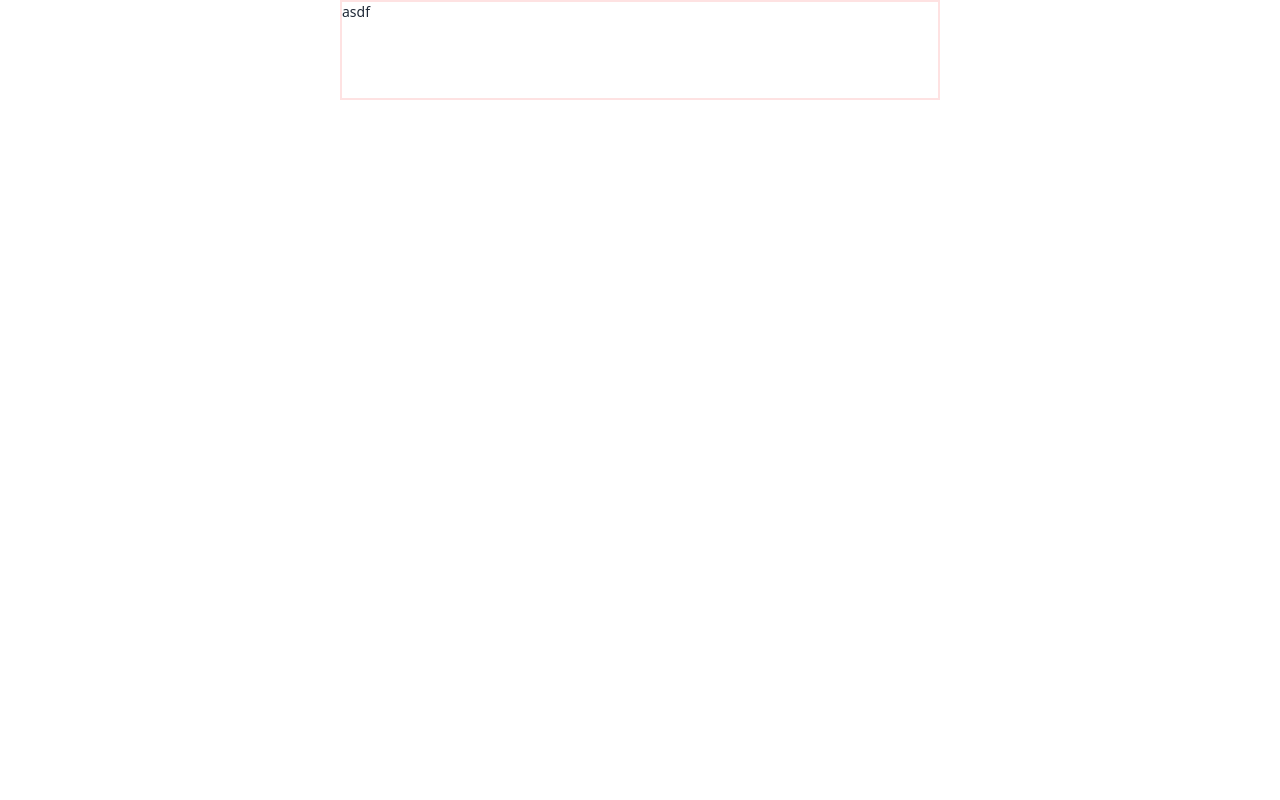
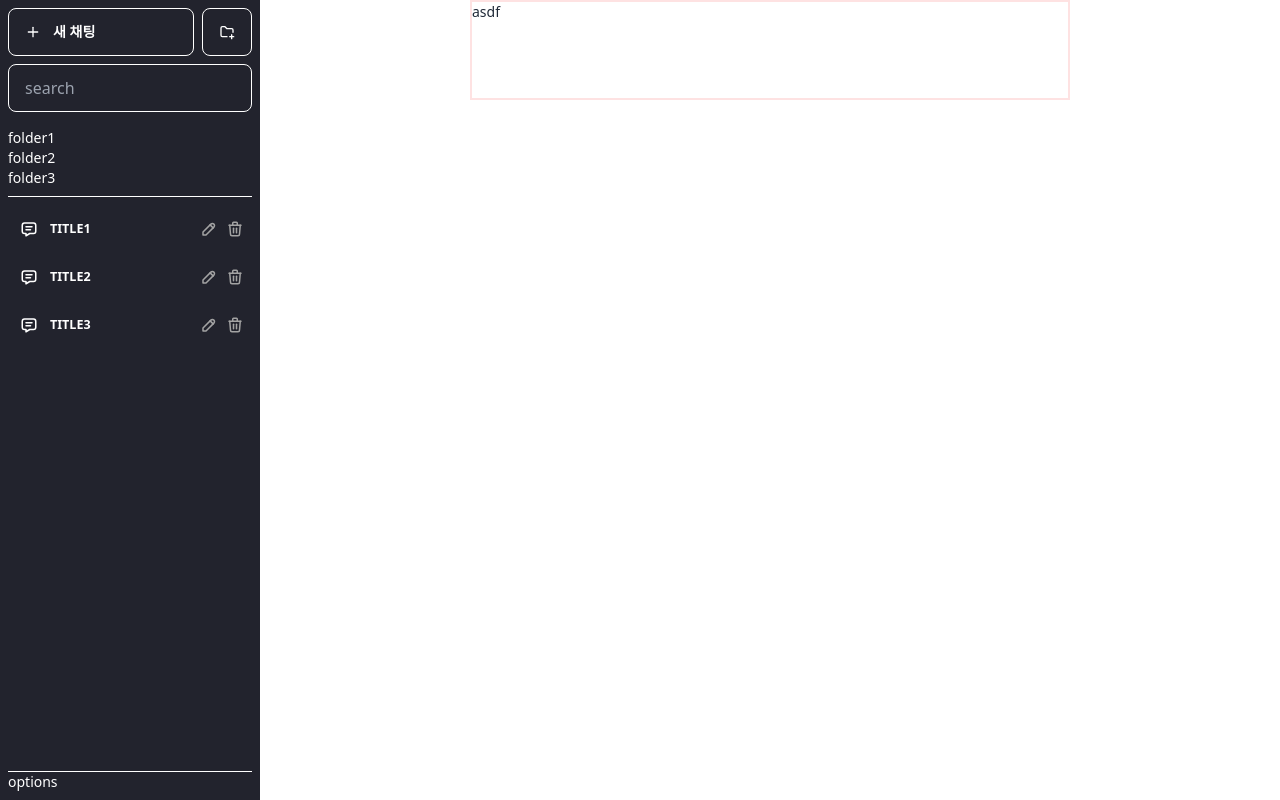
Before and after one commit to DevooKim/My-GPT-client, a Next.js app: page / in a window 1280 px wide. Built offline with nearby package versions, Linux system fonts and the light colour scheme.

Commit message:
add conversations base

```diff
--- /dev/null
+++ b/components/Buttons/SidebarActionButton.tsx
@@ -0,0 +1,17 @@
+import { MouseEventHandler, ReactElement } from "react";
+
+interface Props {
+    handleClick: MouseEventHandler<HTMLButtonElement>;
+    children: ReactElement;
+}
+
+const SidebarActionButton = ({ handleClick, children }: Props) => (
+    <button
+        className="min-w-[20px] p-1 text-neutral-400 hover:text-neutral-100"
+        onClick={handleClick}
+    >
+        {children}
+    </button>
+);
+
+export default SidebarActionButton;
--- /dev/null
+++ b/components/Buttons/index.ts
@@ -0,0 +1 @@
+export { default } from "./SidebarActionButton";
--- a/components/Chatbar/Chatbar.tsx
+++ b/components/Chatbar/Chatbar.tsx
@@ -1,6 +1,7 @@
 import { useToggle } from "usehooks-ts";
 
 import Sidebar from "../Sidebar/Sidebar";
+import { Conversations } from "./Components/Conversations";
 
 export default function Chatbar() {
     const [open, toggleOpen] = useToggle(false);
@@ -8,9 +9,11 @@ export default function Chatbar() {
     return (
         <Sidebar
             side="left"
-            isOpen={open}
+            // isOpen={open}
+            isOpen
             toggleOpen={toggleOpen}
             addItemButtonTitle="새 채팅"
+            itemComponents={<Conversations />}
         />
     );
 }
--- /dev/null
+++ b/components/Chatbar/Components/Conversation.tsx
@@ -0,0 +1,79 @@
+import SidebarActionButton from "@/components/Buttons/SidebarActionButton";
+import {
+    IconCheck,
+    IconMessage,
+    IconPencil,
+    IconTrash,
+    IconX,
+} from "@tabler/icons-react";
+import { MouseEventHandler, useState } from "react";
+import { useToggle } from "usehooks-ts";
+
+interface Props {
+    id: Number | String;
+    title: String;
+}
+
+export const ConversationComponent = ({ id, title }: Props) => {
+    const [renameValue, setRenameValue] = useState("");
+    const [isEditing, toggleIsEditing, setIsEditing] = useToggle(false);
+    const [isDeleting, toggleIsDeleting, setIsDeleting] = useToggle(false);
+
+    const handleOpenRenameModal: MouseEventHandler<HTMLButtonElement> = (e) => {
+        e.stopPropagation();
+        setIsEditing(true);
+        setRenameValue(title);
+    };
+
+    const handleConfirm: MouseEventHandler<HTMLButtonElement> = () => {};
+    const handleCancel: MouseEventHandler<HTMLButtonElement> = (e) => {
+        e.stopPropagation();
+        setIsEditing(false);
+        setIsDeleting(false);
+    };
+
+    return (
+        <div className="relative flex items-center">
+            {isEditing ? (
+                <div className="flex items-center w-full gap-3 px-3">
+                    <IconMessage size={18} />
+                    <input
+                        className="overflow-hidden overflow-ellipsis flex-1 mr-12 p-0 text-left text-[12.5px] bg-transparent input focus:outline-0 "
+                        type="text"
+                        value={renameValue}
+                        autoFocus
+                    />
+                </div>
+            ) : (
+                <button className="flex items-center w-full gap-3 px-3 border-0 btn btn-ghost">
+                    <IconMessage size={18} />
+                    <div
+                        className={`relative max-h-5 flex-1 overflow-hidden text-ellipsis whitespace-nowrap break-all text-left text-[12.5px] leading-3`}
+                    >
+                        {title}
+                    </div>
+                </button>
+            )}
+            {(isEditing || isDeleting) && (
+                <div className="absolute right-1">
+                    <SidebarActionButton handleClick={toggleIsEditing}>
+                        <IconCheck size={18} />
+                    </SidebarActionButton>
+                    <SidebarActionButton handleClick={handleCancel}>
+                        <IconX size={18} />
+                    </SidebarActionButton>
+                </div>
+            )}
+            {!isEditing && !isDeleting && (
+                <div className="absolute right-1">
+                    <SidebarActionButton handleClick={handleOpenRenameModal}>
+                        <IconPencil size={18} />
+                    </SidebarActionButton>
+                    <SidebarActionButton handleClick={toggleIsDeleting}>
+                        <IconTrash size={18} />
+                    </SidebarActionButton>
+                </div>
+            )}
+        </div>
+    );
+};
--- /dev/null
+++ b/components/Chatbar/Components/Conversations.tsx
@@ -0,0 +1,30 @@
+import { ConversationComponent } from "./Conversation";
+
+const tempList = [
+    {
+        id: 1,
+        title: "title1",
+    },
+    {
+        id: 2,
+        title: "title2",
+    },
+    {
+        id: 3,
+        title: "title3",
+    },
+];
+
+export const Conversations = () => {
+    return (
+        <>
+            {tempList.map((temp) => (
+                <ConversationComponent
+                    key={temp.id}
+                    id={temp.id}
+                    title={temp.title}
+                />
+            ))}
+        </>
+    );
+};
--- a/components/Sidebar/Sidebar.tsx
+++ b/components/Sidebar/Sidebar.tsx
@@ -1,10 +1,12 @@
 import { IconFolderPlus, IconPlus } from "@tabler/icons-react";
 import { CloseButton, OpenButton } from "./Components/OpenCloseButton";
+import { ReactNode } from "react";
 
 interface Props {
     isOpen: boolean;
     addItemButtonTitle: string;
     side: "left" | "right";
+    itemComponents: ReactNode;
 
     toggleOpen: () => void;
 }
@@ -13,6 +15,7 @@ export default function Sidebar({
     isOpen,
     addItemButtonTitle = "새 채팅",
     side,
+    itemComponents,
     toggleOpen,
 }: Props) {
     return isOpen ? (
@@ -44,16 +47,7 @@ export default function Sidebar({
                             <div>folder3</div>
                         </div>
                     </div>
-                    <div className="pt-2">
-                        <div
-                            id="components"
-                            className="flex flex-col w-full pt-2"
-                        >
-                            <div>chat1</div>
-                            <div>chat2</div>
-                            <div>chat3</div>
-                        </div>
-                    </div>
+                    <div className="pt-2">{itemComponents}</div>
                 </div>
                 <div id="components" className="border-t border-white">
                     options
```
Also changed, not shown: components/Chatbar/Components/ChatFolders.tsx (added).
